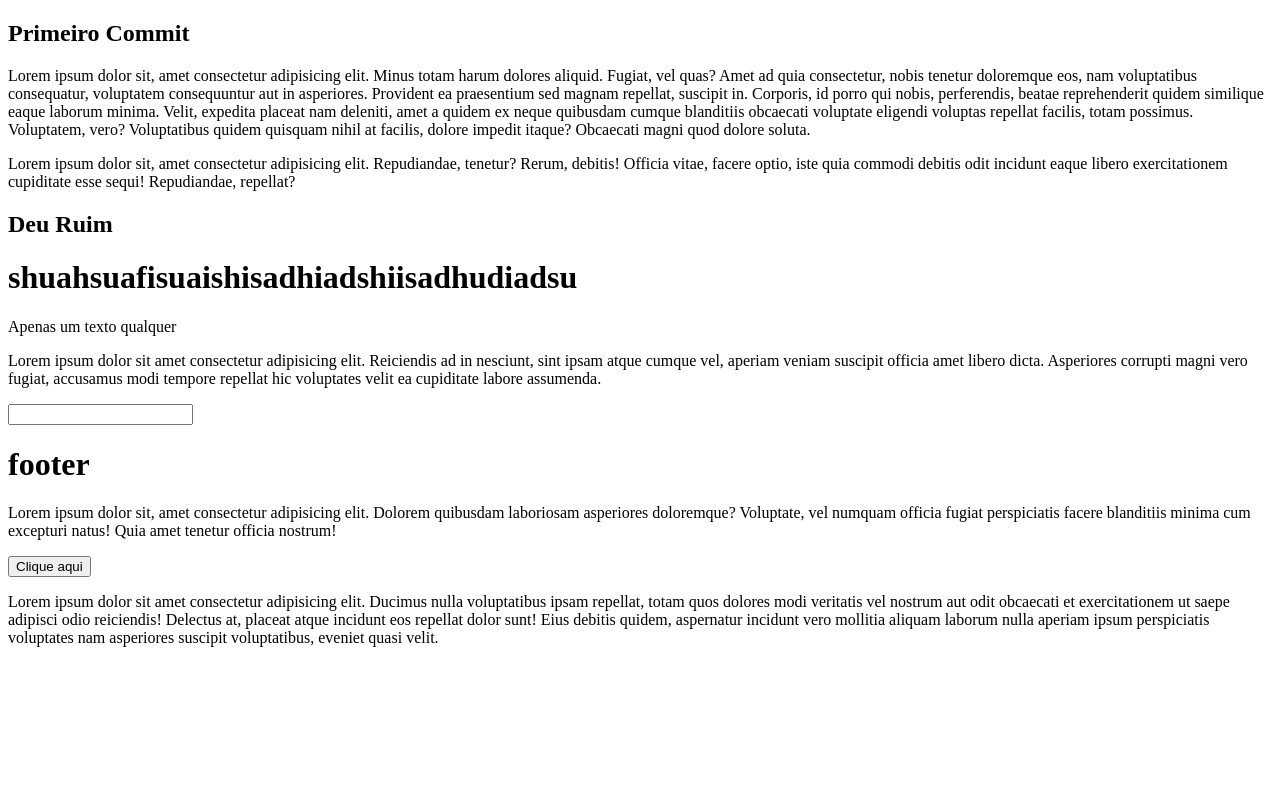
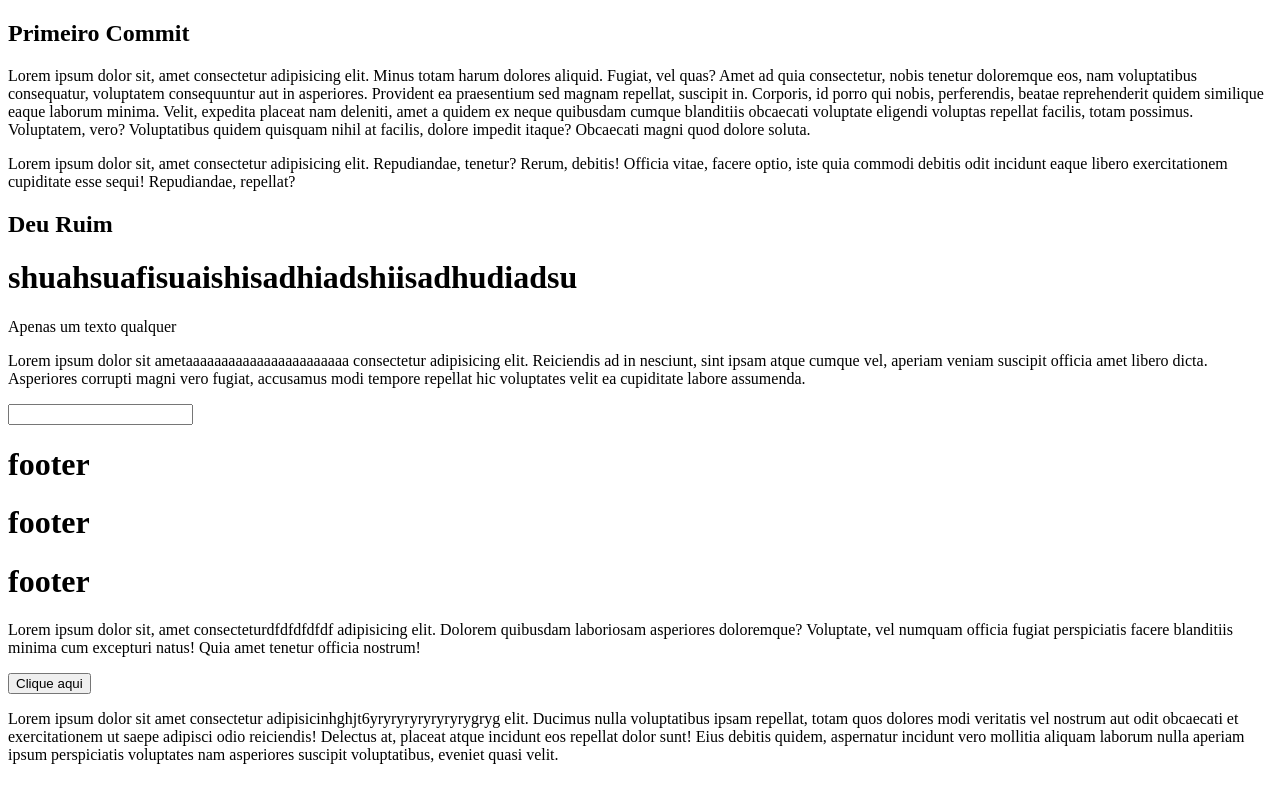
Before and after one commit to marceloungaretti/treinamentogit, a plain HTML site: page index.html in a window 1280 px wide. Drawn offline with Linux system fonts and the light colour scheme.

Commit message:
alteração: index 3

```diff
--- a/index.html
+++ b/index.html
@@ -25,19 +25,21 @@
 </header>
 
         <p>Apenas um texto qualquer</p>
-       <p>Lorem ipsum dolor sit amet consectetur adipisicing elit. Reiciendis ad in nesciunt, sint ipsam atque cumque vel, aperiam veniam suscipit officia amet libero dicta. Asperiores corrupti magni vero fugiat, accusamus modi tempore repellat hic voluptates velit ea cupiditate labore assumenda.</p>
+       <p>Lorem ipsum dolor sit ametaaaaaaaaaaaaaaaaaaaaaaa consectetur adipisicing elit. Reiciendis ad in nesciunt, sint ipsam atque cumque vel, aperiam veniam suscipit officia amet libero dicta. Asperiores corrupti magni vero fugiat, accusamus modi tempore repellat hic voluptates velit ea cupiditate labore assumenda.</p>
        <input type="text">
     </div>
   </section>
   <footer>
     <h1>footer</h1>
-    <p>Lorem ipsum dolor sit, amet consectetur adipisicing elit. Dolorem quibusdam laboriosam asperiores doloremque? Voluptate, vel numquam officia fugiat perspiciatis facere blanditiis minima cum excepturi natus! Quia amet tenetur officia nostrum!</p>
+      <h1>footer</h1>
+      <h1>footer</h1>
+    <p>Lorem ipsum dolor sit, amet consecteturdfdfdfdfdf adipisicing elit. Dolorem quibusdam laboriosam asperiores doloremque? Voluptate, vel numquam officia fugiat perspiciatis facere blanditiis minima cum excepturi natus! Quia amet tenetur officia nostrum!</p>
     <div>
        <button>Clique aqui</button>
     </div>
   </footer>
   <section>
-    <p>Lorem ipsum dolor sit amet consectetur adipisicing elit. Ducimus nulla voluptatibus ipsam repellat, totam quos dolores modi veritatis vel nostrum aut odit obcaecati et exercitationem ut saepe adipisci odio reiciendis! Delectus at, placeat atque incidunt eos repellat dolor sunt! Eius debitis quidem, aspernatur incidunt vero mollitia aliquam laborum nulla aperiam ipsum perspiciatis voluptates nam asperiores suscipit voluptatibus, eveniet quasi velit.</p>
+    <p>Lorem ipsum dolor sit amet consectetur adipisicinhghjt6yryryryryryryrygryg elit. Ducimus nulla voluptatibus ipsam repellat, totam quos dolores modi veritatis vel nostrum aut odit obcaecati et exercitationem ut saepe adipisci odio reiciendis! Delectus at, placeat atque incidunt eos repellat dolor sunt! Eius debitis quidem, aspernatur incidunt vero mollitia aliquam laborum nulla aperiam ipsum perspiciatis voluptates nam asperiores suscipit voluptatibus, eveniet quasi velit.</p>
   </section>
 
 </body>
```
